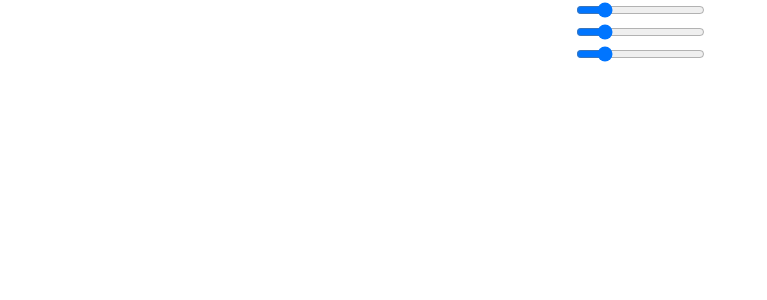
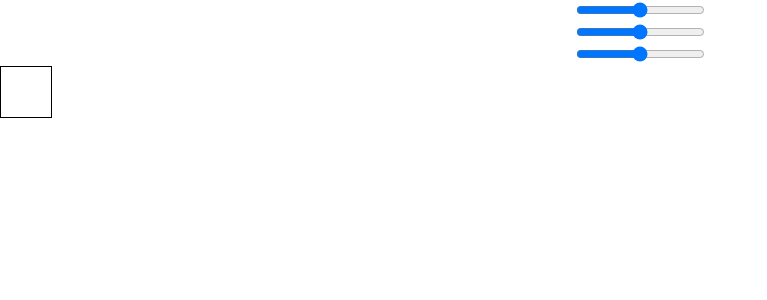
Before and after one commit to ryanhall999/tester, a React (Create React App) app: page / in a window 1280 px wide. Shown: the top 300 px of the page, without its empty margins (0-767 px from the left). Built offline with nearby package versions, Linux system fonts and the light colour scheme.

Commit message:
2nd  commit

```diff
--- a/src/App.css
+++ b/src/App.css
@@ -36,3 +36,10 @@
 		transform: rotate(360deg);
 	}
 }
+
+.box {
+	height: 50px;
+	width: 50px;
+	border: 1px solid black;
+	align-self: center;
+}
--- a/src/App.js
+++ b/src/App.js
@@ -1,7 +1,7 @@
-import React, { useState } from 'react';
-import './App.css';
-import Inputs from './inputs.js';
-import Box from './box.js';
+import React, { useState } from "react";
+import "./App.css";
+import Inputs from "./inputs.js";
+import Box from "./box.js";
 
 function App() {
 	// usesteate will hole the 3 numbers change with sliders
@@ -12,15 +12,14 @@ function App() {
 		let copy = { ...colors };
 		let id = e.target.parentElement.className;
 		let value = e.target.value;
-    copy.id = value;
+		copy[`${id}`] = value;
 		setColors(copy);
-    console.dir(colors);
 	};
 
 	return (
 		<div className="App">
 			<Inputs colors={colors} handleChange={handleChange} />
-      <Box />
+			<Box colors={colors} />
 		</div>
 	);
 }
--- a/src/box.js
+++ b/src/box.js
@@ -1,5 +1,15 @@
 import React from "react";
 
-export default function Box() {
-	return <div></div>;
+export default function Box(props) {
+	console.log(props);
+	return (
+		<div
+			className="box"
+			style={{
+				backgroundColor: `rgb(${props.red},${props.green},${props.blue}) `
+			}}
+		></div>
+	);
 }
+
+// `rgb(${props.red}, ${props.green}, ${props.blue}) `
--- a/src/inputs.js
+++ b/src/inputs.js
@@ -1,4 +1,4 @@
-import React from 'react';
+import React from "react";
 
 export default function Inputs(props) {
 	return (
@@ -8,7 +8,7 @@ export default function Inputs(props) {
 					type="range"
 					min="1"
 					max="255"
-          value="50"
+					value={props.red}
 					className="slider"
 					onChange={props.handleChange}
 				></input>
@@ -18,7 +18,7 @@ export default function Inputs(props) {
 					type="range"
 					min="1"
 					max="255"
-          value="50"
+					value={props.green}
 					className="slider"
 					onChange={props.handleChange}
 				></input>
@@ -28,7 +28,7 @@ export default function Inputs(props) {
 					type="range"
 					min="1"
 					max="255"
-          value="50"
+					value={props.blue}
 					className="slider"
 					onChange={props.handleChange}
 				></input>
```
Lines whose indentation alone changed are shown as unchanged.
